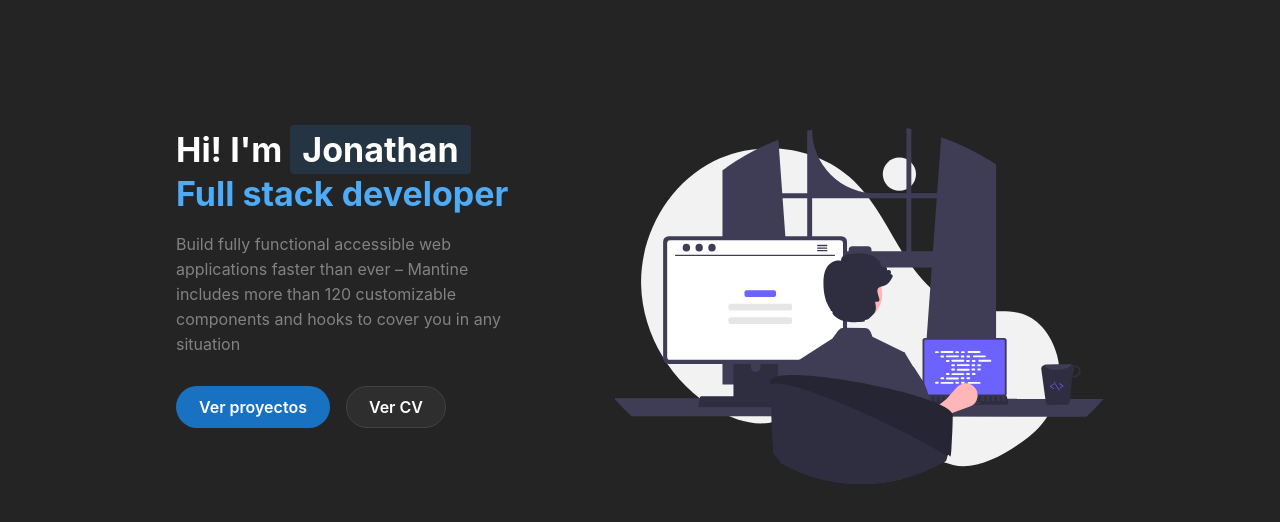
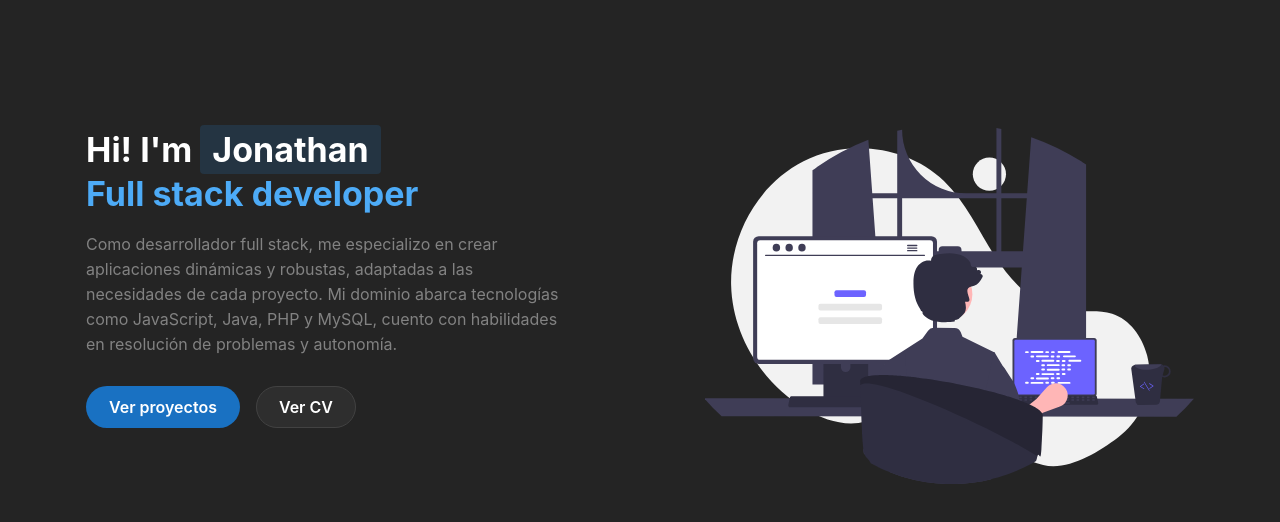
Before and after one commit to jruizsilva/portfolio-2024, a React (Vite) app: page / in a window 1280 px wide. Shown: the top 522 px of the page. Built offline with nearby package versions, Linux system fonts and the light colour scheme.

Commit message:
yarn added

```diff
--- a/src/components/Hero/Hero.tsx
+++ b/src/components/Hero/Hero.tsx
@@ -4,7 +4,7 @@ import image from "../../assets/hero-image.svg";
 
 export default function Hero() {
   return (
-    <Container size="md">
+    <Container size="lg">
       <div className={classes.inner}>
         <div className={classes.content}>
           <Title className={classes.title}>
@@ -12,9 +12,10 @@ export default function Hero() {
           </Title>
           <Title c="blue">Full stack developer</Title>
           <Text c="dimmed" mt="md">
-            Build fully functional accessible web applications faster than ever
-            – Mantine includes more than 120 customizable components and hooks
-            to cover you in any situation
+            Como desarrollador full stack, me especializo en crear aplicaciones
+            dinámicas y robustas, adaptadas a las necesidades de cada proyecto.
+            Mi dominio abarca tecnologías como JavaScript, Java, PHP y MySQL,
+            cuento con habilidades en resolución de problemas y autonomía.
           </Text>
 
           <Group mt={30}>
```
Also changed, not shown: 2 other files (tests, documents, lock files or other folders).
